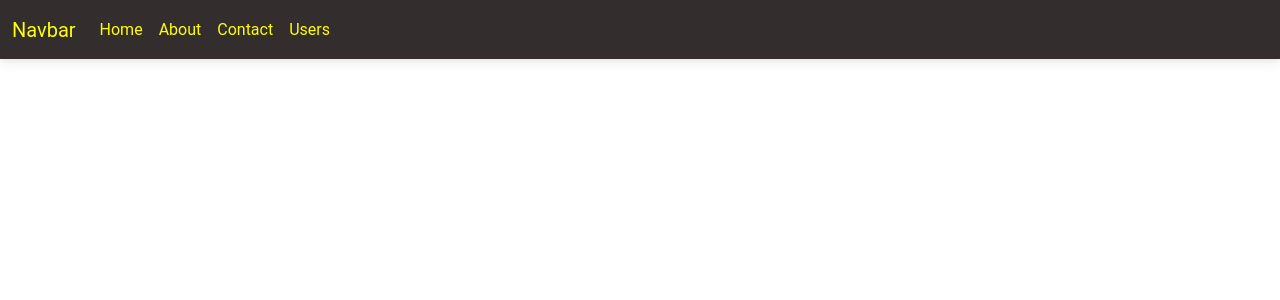
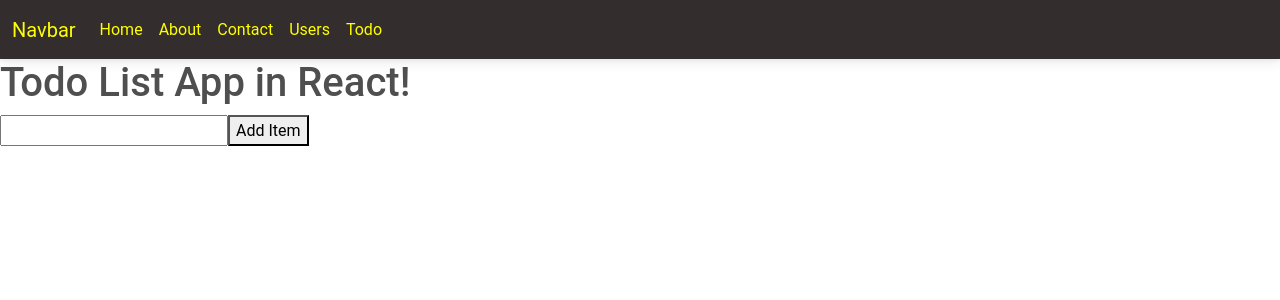
Before and after one commit to AzizullahCodes/SMIT_Batch_18, a React (Vite) app in the folder React JS/learning-react/: page /todo in a window 1280 px wide. Shown: the top 300 px of the page. Built offline with nearby package versions, Linux system fonts and the light colour scheme.

Commit message:
Todo list started

```diff
--- a/React JS/learning-react/src/components/navbar/navbar.jsx
+++ b/React JS/learning-react/src/components/navbar/navbar.jsx
@@ -44,6 +44,10 @@ const Navbar = () => {
                         <MDBNavbarLink>
                             <Link to={'/users'} className='link'> Users </Link>
                         </MDBNavbarLink>
+
+                        <MDBNavbarLink>
+                            <Link to={'/todo'} className='link'> Todo </Link>
+                        </MDBNavbarLink>
                     </MDBNavbarNav>
                 </MDBCollapse>
             </MDBContainer>
--- /dev/null
+++ b/React JS/learning-react/src/pages/todo/todo.jsx
@@ -0,0 +1,47 @@
+import React, { useState } from 'react'
+
+const Todo = () => {
+    const [todoInput, setTodoInput] = useState('');
+    const [todoArr, setTodoArr] = useState([]);
+
+    const addItem = () => {
+        const cloneTodos = [...todoArr];
+        cloneTodos.push(todoInput);
+        setTodoArr(cloneTodos);
+        setTodoInput('');
+    };
+
+    const deleteItem = (key) => {
+        const cloneTodos = [...todoArr];
+        cloneTodos.splice(key, 1);
+        setTodoArr(cloneTodos);
+    };
+
+    return (
+        <div>
+            <h1> Todo List App in React! </h1>
+
+            <input
+                type="text"
+                value={todoInput}
+                onChange={(e) => setTodoInput(e.target.value)}
+            />
+            <button onClick={addItem}> Add Item </button>
+
+            <ul>
+                {
+                    todoArr?.map((item, index) => {
+                        return (
+                            <li key={index}>
+                                {item}
+<button onClick={() => deleteItem(index)}> Delete Item </button>
+                            </li>
+                        );
+                    })
+                }
+            </ul>
+        </div>
+    )
+}
+
+export default Todo
--- a/React JS/learning-react/src/utils/routes.jsx
+++ b/React JS/learning-react/src/utils/routes.jsx
@@ -6,6 +6,7 @@ import About from "../pages/about/about";
 import Contact from '../pages/contact/contact';
 import Users from '../pages/users/users';
 import CustomUser from "../pages/user/user";
+import Todo from '../pages/todo/todo';
 
 const AppRoutes = () => {
     return (
@@ -15,6 +16,7 @@ const AppRoutes = () => {
             <Route element={<Contact />} path='/contact' />
             <Route element={<Users />} path='/users' />
             <Route element={<CustomUser />} path='/users/:uid/details' />
+            <Route element={<Todo />} path='/todo' />
         </Routes>
     );
 };
```
Also changed, not shown: 1 other file (tests, documents, lock files or other folders).
